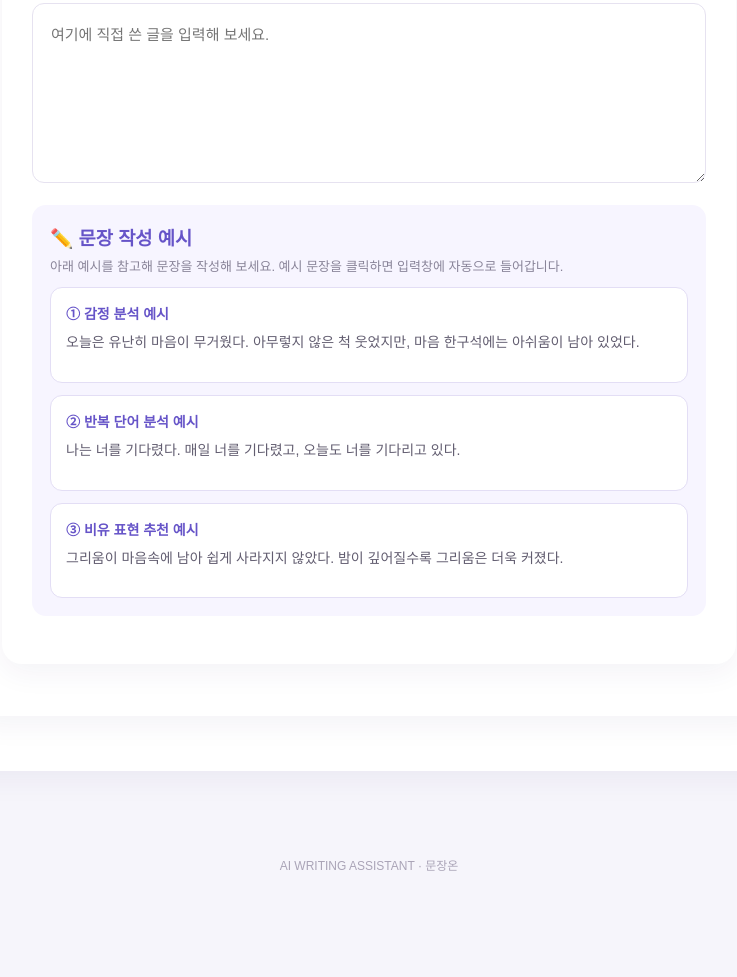
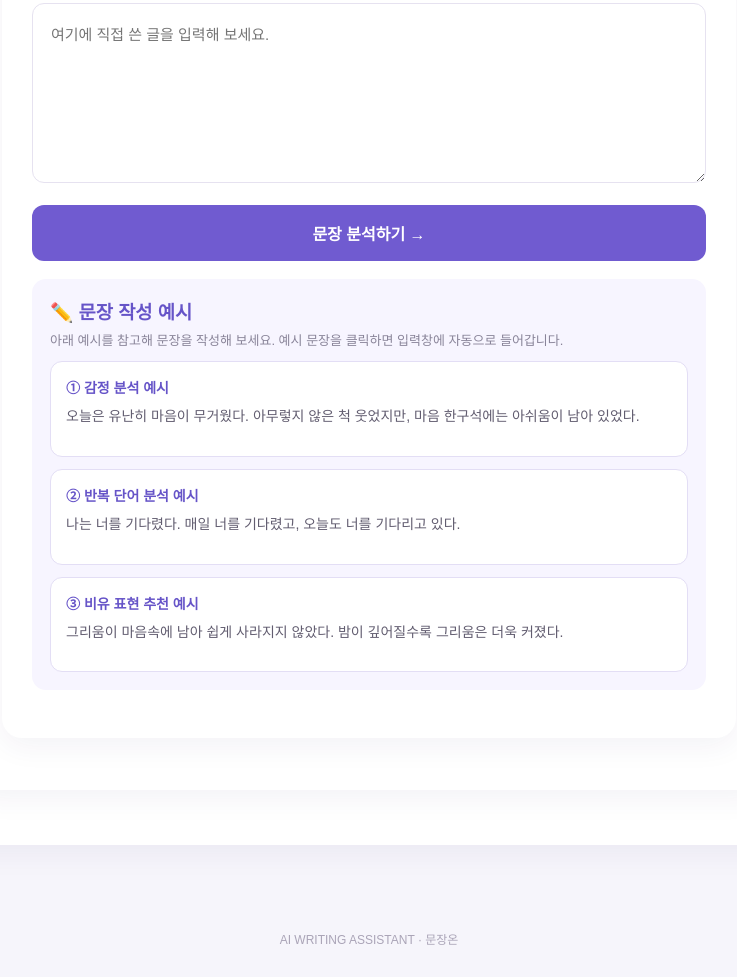
Before and after one commit to dydwns0626/munjang-on, a plain HTML site: page index.html in a window 1280 px wide. Shown: the part 866-1843 px from the top of the page, without its empty margins (271-1008 px from the left). Before the commit the page ends 1769 px from the top, so only its background shows below. Drawn offline with Linux system fonts and the light colour scheme.

Commit message:
Update index.html

```diff
--- a/index.html
+++ b/index.html
@@ -72,7 +72,7 @@
 
 <textarea id="userText"
 placeholder="여기에 직접 쓴 글을 입력해 보세요."></textarea>
-
+<button id="analyzeBtn">문장 분석하기 →</button>
 
 <div class="example-box">
   <h3>✏️ 문장 작성 예시</h3>
```
